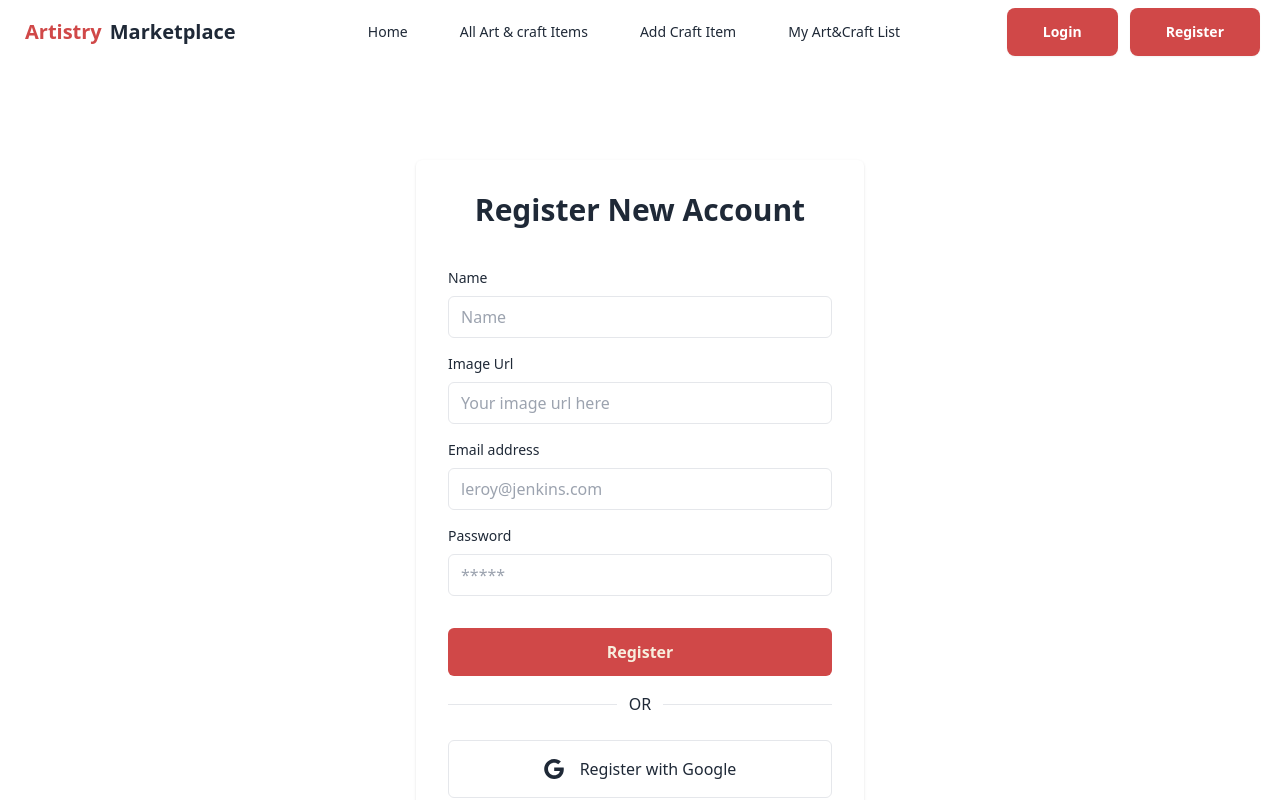
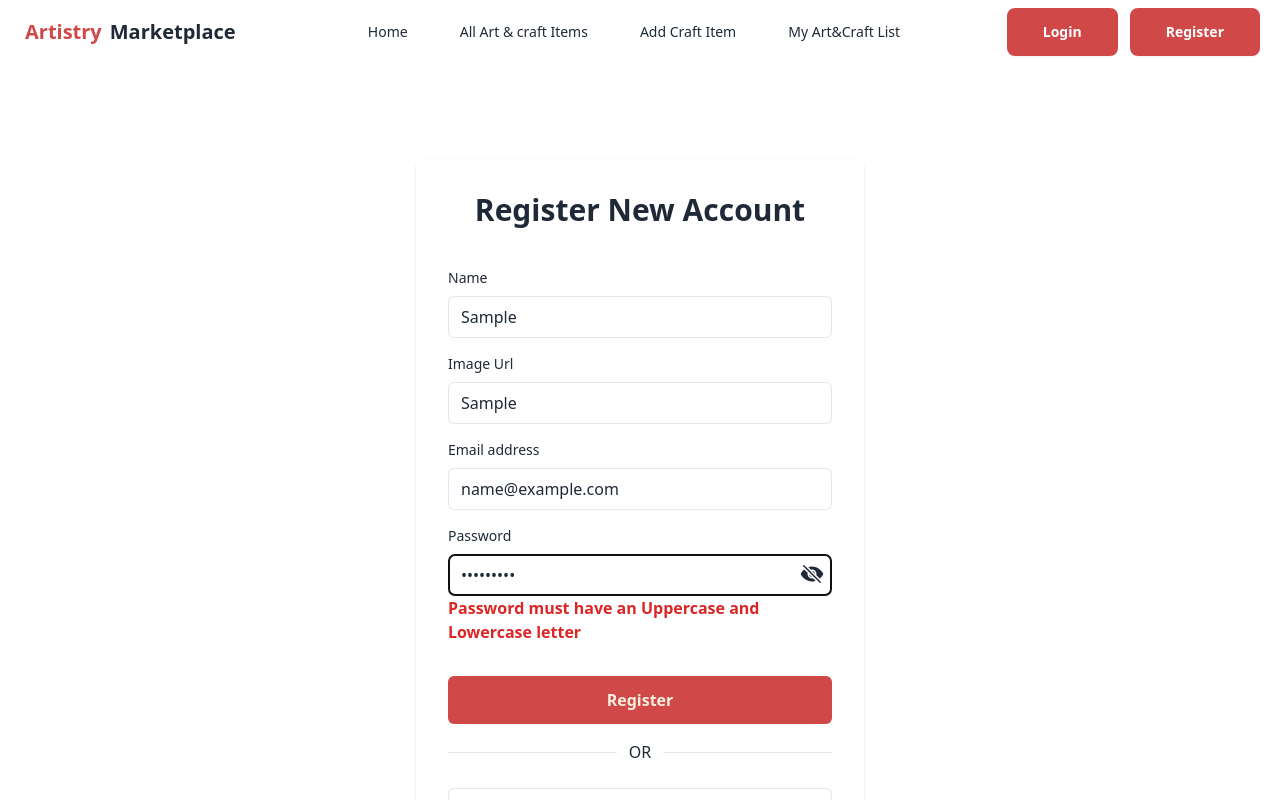
Before and after one commit to Focus4Study/artistry-marketplace, a React (Vite) app: page /register in a window 1280 px wide. Both pictures are taken after typing "Sample", "Sample", "name@example.com", "Sample123" into the empty fields and a click on the input "Register". Shown: the top 800 px of the page. Built offline with nearby package versions, Linux system fonts and the light colour scheme; no server answers.

Commit message:
password validation added

```diff
--- a/package.json
+++ b/package.json
@@ -17,6 +17,7 @@
     "react": "^18.2.0",
     "react-dom": "^18.2.0",
     "react-hook-form": "^7.51.3",
+    "react-icons": "^5.1.0",
     "react-router-dom": "^6.23.0",
     "react-simple-typewriter": "^5.0.1",
     "sort-by": "^1.2.0",
--- a/src/pages/home/Banner.jsx
+++ b/src/pages/home/Banner.jsx
@@ -3,28 +3,28 @@ const Banner = () => {
         <div>
             <div className="carousel w-full">
                 <div id="slide1" className="carousel-item relative w-full">
-                    <img src="https://daisyui.com/images/stock/photo-1625726411847-8cbb60cc71e6.jpg" className="w-full" />
+                    <img src="https://i.ibb.co/fN3LBfd/Another-Mountain-view-canvas.jpg" className="w-full" />
                     <div className="absolute flex justify-between transform -translate-y-1/2 left-5 right-5 top-1/2">
                         <a href="#slide4" className="btn btn-circle">❮</a>
                         <a href="#slide2" className="btn btn-circle">❯</a>
                     </div>
                 </div>
                 <div id="slide2" className="carousel-item relative w-full">
-                    <img src="https://daisyui.com/images/stock/photo-1609621838510-5ad474b7d25d.jpg" className="w-full" />
+                    <img src="https://i.ibb.co/KWM9LyC/Pencil-Sketch-Portrait.jpg" className="w-full" />
                     <div className="absolute flex justify-between transform -translate-y-1/2 left-5 right-5 top-1/2">
                         <a href="#slide1" className="btn btn-circle">❮</a>
                         <a href="#slide3" className="btn btn-circle">❯</a>
                     </div>
                 </div>
                 <div id="slide3" className="carousel-item relative w-full">
-                    <img src="https://daisyui.com/images/stock/photo-1414694762283-acccc27bca85.jpg" className="w-full" />
+                    <img src="https://i.ibb.co/L6pKFD0/Figure-Charcoal-Sketch.jpg" className="w-full" />
                     <div className="absolute flex justify-between transform -translate-y-1/2 left-5 right-5 top-1/2">
                         <a href="#slide2" className="btn btn-circle">❮</a>
                         <a href="#slide4" className="btn btn-circle">❯</a>
                     </div>
                 </div>
                 <div id="slide4" className="carousel-item relative w-full">
-                    <img src="https://daisyui.com/images/stock/photo-1665553365602-b2fb8e5d1707.jpg" className="w-full" />
+                    <img src="https://i.ibb.co/GtDSGZC/Another-Abstract-Oil-Painting.jpg" className="w-full" />
                     <div className="absolute flex justify-between transform -translate-y-1/2 left-5 right-5 top-1/2">
                         <a href="#slide3" className="btn btn-circle">❮</a>
                         <a href="#slide1" className="btn btn-circle">❯</a>
--- a/src/pages/login/Login.jsx
+++ b/src/pages/login/Login.jsx
@@ -1,22 +1,26 @@
-import { useContext } from "react";
+import { useContext, useState } from "react";
 import { Link, useLocation, useNavigate } from "react-router-dom";
 import { useForm } from "react-hook-form";
 import { AuthContext } from "../../context/AuthProvider";
 import Swal from "sweetalert2";
+import { IoEye, IoEyeOff } from "react-icons/io5";
 
 
 const Login = () => {
-    const {signIn, signInWithGoogle, signInWithGithub}=useContext(AuthContext)
+    const { signIn, signInWithGoogle, signInWithGithub } = useContext(AuthContext)
 
     const navigate = useNavigate()
     const location = useLocation()
     const from = location?.state
+    const [passwordEye, setPasswordEye] = useState(false)
+    const showPassword = () => {
+        setPasswordEye(!passwordEye)
+    }
 
-
-    const handleSocialLogin = socialProvider =>{
+    const handleSocialLogin = socialProvider => {
         socialProvider()
-            .then(result=>{
-                if(result.user){
+            .then(result => {
+                if (result.user) {
                     navigate(from)
                     Swal.fire({
                         title: 'Success',
@@ -35,13 +39,13 @@ const Login = () => {
         formState: { errors },
     } = useForm()
     const onSubmit = data => {
-        const {email} = data;
-        const {password} = data;
+        const { email } = data;
+        const { password } = data;
         reset(),
 
 
             signIn(email, password)
-        .then(result=>{
+                .then(result => {
                     console.log(result.user);
                     Swal.fire({
                         title: 'Success',
@@ -50,7 +54,7 @@ const Login = () => {
                         confirmButtonText: 'Continue'
                     })
                 })
-        .catch(error=>{
+                .catch(error => {
                     console.error(error);
                 })
     }
@@ -70,27 +74,33 @@ const Login = () => {
                         <div className="space-y-2">
                             <label htmlFor="email" className="block text-sm">Email address</label>
                             <input type="email" name="email" id="email" placeholder="user@email.com" className="w-full px-3 py-2 border rounded-md dark:border-gray-300 dark:bg-gray-50 dark:text-gray-800 focus:dark:border-violet-600"
-                            {...register("email", { required: true })}/>
+                                {...register("email", { required: true })} />
                             {errors.email && <span className="text-red-600 font-bold">This field is required</span>}
                         </div>
-                        <div className="space-y-2">
+                        <div className="space-y-2 relative">
                             <div className="flex justify-between">
                                 <label htmlFor="password" className="text-sm">Password</label>
 
                             </div>
-                            <input type="password" name="password" id="password" placeholder="*****" className="w-full px-3 py-2 border rounded-md dark:border-gray-300 dark:bg-gray-50 dark:text-gray-800 focus:dark:border-violet-600"
-                            {...register("password", { required: true })}/>
+                            <input type={(!passwordEye) ? 'password' : 'text'} name="password" id="password" placeholder="*****" className="w-full px-3 py-2 border rounded-md dark:border-gray-300 dark:bg-gray-50 dark:text-gray-800 focus:dark:border-violet-600"
+                                {...register("password", { required: true })} />
                             {errors.password && <span className="text-red-600 font-bold">This field is required</span>}
+                            <div className=" text-2xl absolute top-7 right-2">
+                                {
+                                    (passwordEye === false) ? <IoEyeOff onClick={showPassword} /> : <IoEye onClick={showPassword} />
+                                }
+
+                            </div>
                         </div>
                     </div>
 
                     <div className="space-y-2">
                         <label htmlFor="img" className="block text-sm">Image Url</label>
                         <input type="text" name="imgUrl" id="imgUrl" placeholder="Your image url here" className="w-full px-3 py-2 border rounded-md dark:border-gray-300 dark:bg-gray-50 dark:text-gray-800 focus:dark:border-violet-600"
-                             {...register("imgUrl", { required: true })}/>
+                            {...register("imgUrl", { required: true })} />
                     </div>
 
-                    <input type="submit" value="Sign In" className="w-full px-8 py-3 font-semibold bg-[#D04848] text-[#F7EEDD] rounded-md dark:bg-violet-600 dark:text-gray-50"/>
+                    <input type="submit" value="Sign In" className="w-full px-8 py-3 font-semibold bg-[#D04848] text-[#F7EEDD] rounded-md dark:bg-violet-600 dark:text-gray-50" />
                 </form>
 
                 <div className="flex items-center w-full my-4">
@@ -100,13 +110,13 @@ const Login = () => {
                 </div>
 
                 <div className="my-6 space-y-4">
-                <button onClick={()=>handleSocialLogin(signInWithGoogle)} aria-label="Login with Google" type="button" className="flex items-center justify-center w-full p-4 space-x-4 border rounded-md focus:ring-2 focus:ring-offset-1 dark:border-gray-600 focus:dark:ring-violet-600">
+                    <button onClick={() => handleSocialLogin(signInWithGoogle)} aria-label="Login with Google" type="button" className="flex items-center justify-center w-full p-4 space-x-4 border rounded-md focus:ring-2 focus:ring-offset-1 dark:border-gray-600 focus:dark:ring-violet-600">
                         <svg xmlns="http://www.w3.org/2000/svg" viewBox="0 0 32 32" className="w-5 h-5 fill-current">
                             <path d="M16.318 13.714v5.484h9.078c-0.37 2.354-2.745 6.901-9.078 6.901-5.458 0-9.917-4.521-9.917-10.099s4.458-10.099 9.917-10.099c3.109 0 5.193 1.318 6.38 2.464l4.339-4.182c-2.786-2.599-6.396-4.182-10.719-4.182-8.844 0-16 7.151-16 16s7.156 16 16 16c9.234 0 15.365-6.49 15.365-15.635 0-1.052-0.115-1.854-0.255-2.651z"></path>
                         </svg>
                         <p>Login with Google</p>
                     </button>
-                    <button onClick={()=>handleSocialLogin(signInWithGithub)} aria-label="Login with GitHub" role="button" className="flex items-center justify-center w-full p-4 space-x-4 border rounded-md focus:ring-2 focus:ring-offset-1 dark:border-gray-600 focus:dark:ring-violet-600">
+                    <button onClick={() => handleSocialLogin(signInWithGithub)} aria-label="Login with GitHub" role="button" className="flex items-center justify-center w-full p-4 space-x-4 border rounded-md focus:ring-2 focus:ring-offset-1 dark:border-gray-600 focus:dark:ring-violet-600">
                         <svg xmlns="http://www.w3.org/2000/svg" viewBox="0 0 32 32" className="w-5 h-5 fill-current">
                             <path d="M16 0.396c-8.839 0-16 7.167-16 16 0 7.073 4.584 13.068 10.937 15.183 0.803 0.151 1.093-0.344 1.093-0.772 0-0.38-0.009-1.385-0.015-2.719-4.453 0.964-5.391-2.151-5.391-2.151-0.729-1.844-1.781-2.339-1.781-2.339-1.448-0.989 0.115-0.968 0.115-0.968 1.604 0.109 2.448 1.645 2.448 1.645 1.427 2.448 3.744 1.74 4.661 1.328 0.14-1.031 0.557-1.74 1.011-2.135-3.552-0.401-7.287-1.776-7.287-7.907 0-1.751 0.62-3.177 1.645-4.297-0.177-0.401-0.719-2.031 0.141-4.235 0 0 1.339-0.427 4.4 1.641 1.281-0.355 2.641-0.532 4-0.541 1.36 0.009 2.719 0.187 4 0.541 3.043-2.068 4.381-1.641 4.381-1.641 0.859 2.204 0.317 3.833 0.161 4.235 1.015 1.12 1.635 2.547 1.635 4.297 0 6.145-3.74 7.5-7.296 7.891 0.556 0.479 1.077 1.464 1.077 2.959 0 2.14-0.020 3.864-0.020 4.385 0 0.416 0.28 0.916 1.104 0.755 6.4-2.093 10.979-8.093 10.979-15.156 0-8.833-7.161-16-16-16z"></path>
                         </svg>
--- a/src/pages/register/Register.jsx
+++ b/src/pages/register/Register.jsx
@@ -3,6 +3,9 @@ import { useForm } from "react-hook-form";
 import { AuthContext } from "../../context/AuthProvider";
 import { useContext, useState } from "react";
 import Swal from "sweetalert2";
+import { IoEye } from "react-icons/io5";
+import { IoEyeOff } from "react-icons/io5";
+
 
 
 
@@ -12,13 +15,17 @@ const Register = () => {
     const navigate = useNavigate()
     const location = useLocation()
     const from = location?.state
-    const [registerError, setRegisterError]= useState('')
 
 
-    const handleSocialLogin = socialProvider =>{
+    const [passwordEye, setPasswordEye] = useState(false)
+    const showPassword = ()=>{
+        setPasswordEye(!passwordEye)
+    }
+
+    const handleSocialLogin = socialProvider => {
         socialProvider()
-            .then(result=>{
-                if(result.user){
+            .then(result => {
+                if (result.user) {
                     navigate(from)
                 }
             })
@@ -30,19 +37,22 @@ const Register = () => {
         handleSubmit,
         reset,
         formState: { errors },
-    } = useForm();
+    } = useForm({
+        mode: 'onTouched'
+    });
+
     const onSubmit = data => {
-        const {name} = data;
-        const {imgUrl} = data;
-        const {email} = data;
-        const {password} = data;
+        const { name } = data;
+        const { imgUrl } = data;
+        const { email } = data;
+        const { password } = data;
         reset()
 
 
         createUser(email, password, name, imgUrl)
-    .then(()=>{
+            .then(() => {
                 updateUserInfo(name, imgUrl)
-            .then(()=>{
+                    .then(() => {
                         navigate(from)
                         Swal.fire({
                             title: 'Success',
@@ -54,10 +64,8 @@ const Register = () => {
             })
             .catch(error => {
                 console.error(error);
-            setRegisterError(error)
             })
     }
-
 
     return (
         <div>
@@ -79,26 +87,48 @@ return (
                         <div className="space-y-2">
                             <label htmlFor="img" className="block text-sm">Image Url</label>
                             <input type="text" name="imgUrl" id="imgUrl" placeholder="Your image url here" className="w-full px-3 py-2 border rounded-md dark:border-gray-300 dark:bg-gray-50 dark:text-gray-800 focus:dark:border-violet-600"
-                        {...register("imgUrl")}/>
+                                {...register("imgUrl")} />
                         </div>
 
                         <div className="space-y-2">
                             <label htmlFor="email" className="block text-sm">Email address</label>
                             <input type="email" name="email" id="email" placeholder="leroy@jenkins.com" className="w-full px-3 py-2 border rounded-md dark:border-gray-300 dark:bg-gray-50 dark:text-gray-800 focus:dark:border-violet-600"
-                        {...register("email", { required: true })}/>
+                                {...register("email", { required: true })} />
                             {errors.email && <span className="text-red-600 font-bold">This field is required</span>}
                         </div>
-                    <div className="space-y-2">
+                        <div className="space-y-2  relative">
                             <div className="flex justify-between">
                                 <label htmlFor="password" className="text-sm">Password</label>
 
                             </div>
-                        <input type="password" name="password" id="password" placeholder="*****" className="w-full px-3 py-2 border rounded-md dark:border-gray-300 dark:bg-gray-50 dark:text-gray-800 focus:dark:border-violet-600"
-                        {...register("password", { required: true })}/>
-                        {errors.password && <span className="text-red-600 font-bold">This field is required</span>}
+                            <input
+                            type={(!passwordEye)? 'password':'text'}
+                            name="password"
+                            id="password"
+                            placeholder="*****"
+                            className="w-full px-3 py-2 border rounded-md dark:border-gray-300 dark:bg-gray-50 dark:text-gray-800 focus:dark:border-violet-600"
+                                {...register("password", {
+                                    required: true,
+                                    pattern: {
+                                        value: /^(?=.*[a-z])(?=.*[A-Z])&/,
+                                        message: 'Password must have an Uppercase and Lowercase letter'
+                                    },
+                                    minLength: {
+                                        value: 6,
+                                        message: 'Password must be at least 6 characters long'
+                                    }
+                                })} required />
+                            {errors.password && <span className="text-red-600 font-bold">{errors.password.message}</span>}
+                            <div className=" text-2xl absolute top-7 right-2">
+                                {
+                                    (passwordEye ===false)?<IoEyeOff onClick={showPassword}/>:<IoEye onClick={showPassword} />
+                                }
+
                             </div>
                         </div>
-                <input  type="submit" value="Register" className="w-full px-8 py-3 font-semibold bg-[#D04848] text-[#F7EEDD] rounded-md dark:bg-violet-600 dark:text-gray-50" />
+
+                    </div>
+                    <input type="submit" value="Register" className="w-full px-8 py-3 font-semibold bg-[#D04848] text-[#F7EEDD] rounded-md dark:bg-violet-600 dark:text-gray-50" />
                 </form>
 
                 <div className="flex items-center w-full my-4">
@@ -108,13 +138,13 @@ return (
                 </div>
 
                 <div className="my-6 space-y-4">
-                <button onClick={()=>handleSocialLogin(signInWithGoogle)} aria-label="Register with Google" type="button" className="flex items-center justify-center w-full p-4 space-x-4 border rounded-md focus:ring-2 focus:ring-offset-1 dark:border-gray-600 focus:dark:ring-violet-600">
+                    <button onClick={() => handleSocialLogin(signInWithGoogle)} aria-label="Register with Google" type="button" className="flex items-center justify-center w-full p-4 space-x-4 border rounded-md focus:ring-2 focus:ring-offset-1 dark:border-gray-600 focus:dark:ring-violet-600">
                         <svg xmlns="http://www.w3.org/2000/svg" viewBox="0 0 32 32" className="w-5 h-5 fill-current">
                             <path d="M16.318 13.714v5.484h9.078c-0.37 2.354-2.745 6.901-9.078 6.901-5.458 0-9.917-4.521-9.917-10.099s4.458-10.099 9.917-10.099c3.109 0 5.193 1.318 6.38 2.464l4.339-4.182c-2.786-2.599-6.396-4.182-10.719-4.182-8.844 0-16 7.151-16 16s7.156 16 16 16c9.234 0 15.365-6.49 15.365-15.635 0-1.052-0.115-1.854-0.255-2.651z"></path>
                         </svg>
                         <p>Register with Google</p>
                     </button>
-                <button onClick={()=>handleSocialLogin(signInWithGithub)} aria-label="Register with GitHub" role="button" className="flex items-center justify-center w-full p-4 space-x-4 border rounded-md focus:ring-2 focus:ring-offset-1 dark:border-gray-600 focus:dark:ring-violet-600">
+                    <button onClick={() => handleSocialLogin(signInWithGithub)} aria-label="Register with GitHub" role="button" className="flex items-center justify-center w-full p-4 space-x-4 border rounded-md focus:ring-2 focus:ring-offset-1 dark:border-gray-600 focus:dark:ring-violet-600">
                         <svg xmlns="http://www.w3.org/2000/svg" viewBox="0 0 32 32" className="w-5 h-5 fill-current">
                             <path d="M16 0.396c-8.839 0-16 7.167-16 16 0 7.073 4.584 13.068 10.937 15.183 0.803 0.151 1.093-0.344 1.093-0.772 0-0.38-0.009-1.385-0.015-2.719-4.453 0.964-5.391-2.151-5.391-2.151-0.729-1.844-1.781-2.339-1.781-2.339-1.448-0.989 0.115-0.968 0.115-0.968 1.604 0.109 2.448 1.645 2.448 1.645 1.427 2.448 3.744 1.74 4.661 1.328 0.14-1.031 0.557-1.74 1.011-2.135-3.552-0.401-7.287-1.776-7.287-7.907 0-1.751 0.62-3.177 1.645-4.297-0.177-0.401-0.719-2.031 0.141-4.235 0 0 1.339-0.427 4.4 1.641 1.281-0.355 2.641-0.532 4-0.541 1.36 0.009 2.719 0.187 4 0.541 3.043-2.068 4.381-1.641 4.381-1.641 0.859 2.204 0.317 3.833 0.161 4.235 1.015 1.12 1.635 2.547 1.635 4.297 0 6.145-3.74 7.5-7.296 7.891 0.556 0.479 1.077 1.464 1.077 2.959 0 2.14-0.020 3.864-0.020 4.385 0 0.416 0.28 0.916 1.104 0.755 6.4-2.093 10.979-8.093 10.979-15.156 0-8.833-7.161-16-16-16z"></path>
                         </svg>
```
Also changed, not shown: firebase.json (added), 2 other files (tests, documents, lock files or other folders). Lines whose indentation alone changed are shown as unchanged.
